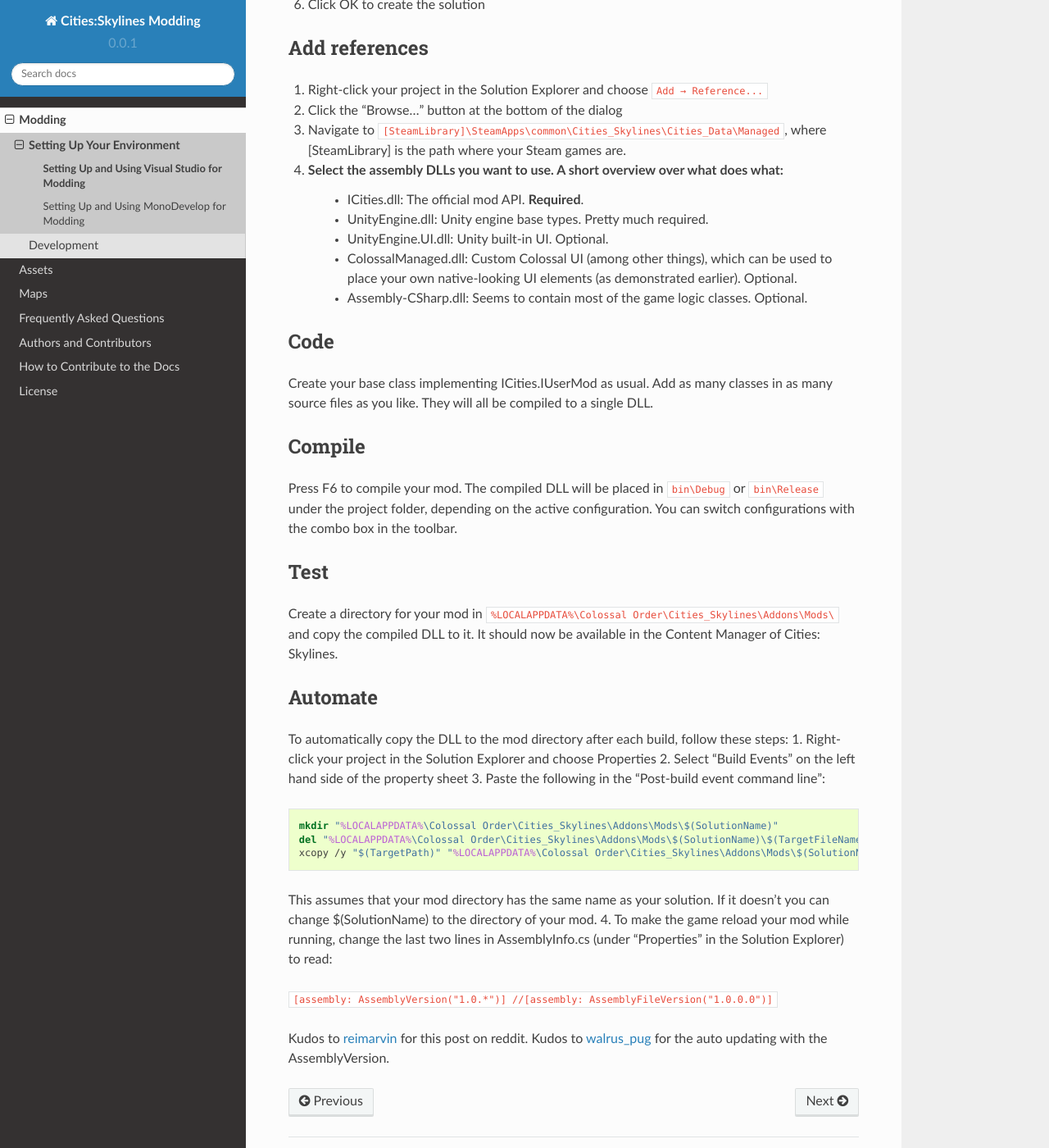
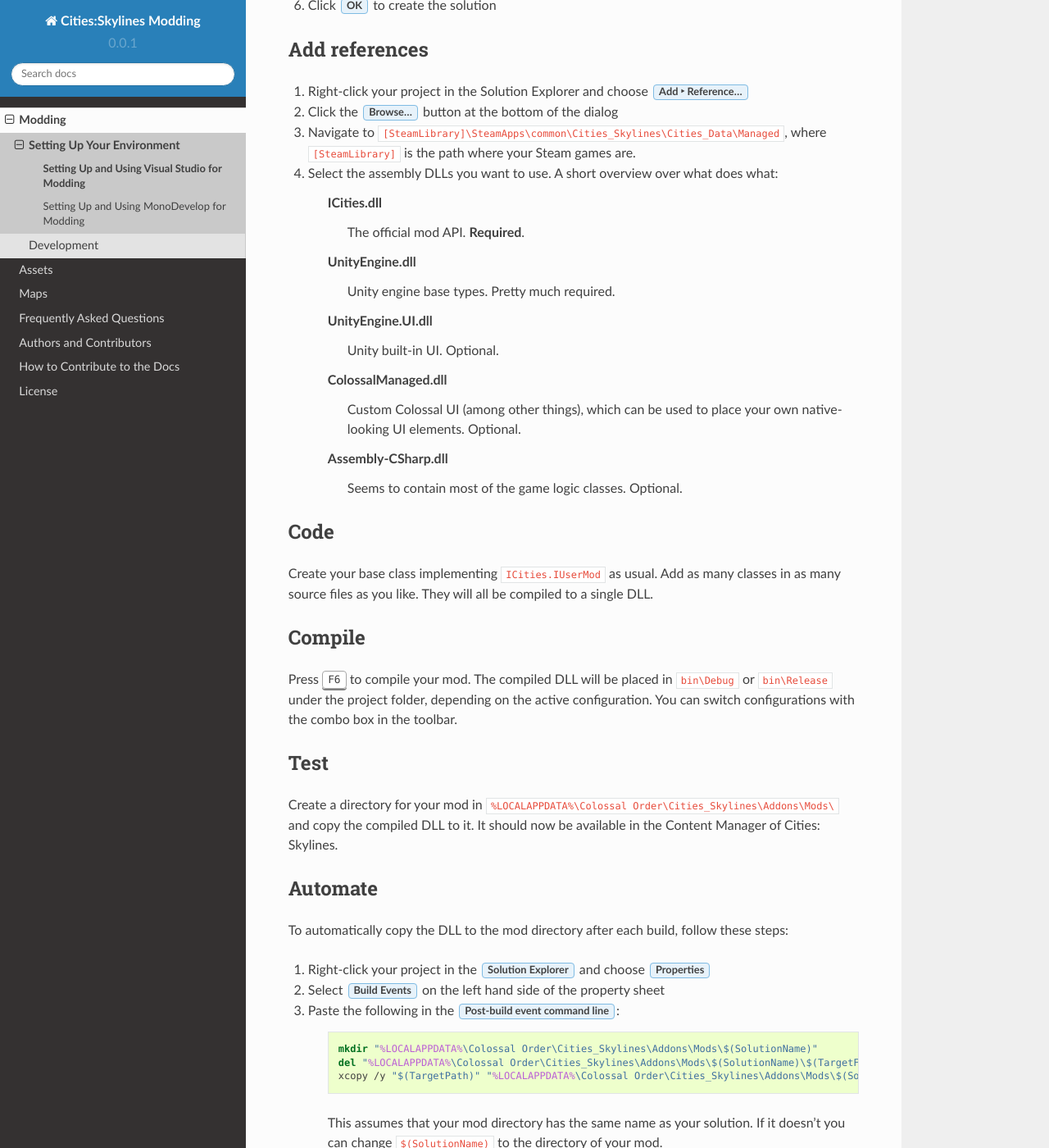
Before and after one commit to SkylinesModding/Docs, a Sphinx documentation site: the page built from docs/source/modding/Setting-Up-and-Using-Visual-Studio-for-Modding.rst, in a window 1280 px wide and 1400 px high, scrolled down 495 px. Shown: the whole window at 82% size. Built offline with Sphinx 7.4.7 and the Read the Docs theme 2.0.0, drawn with Linux system fonts in a browser that asks for light colours; some of the changed text lies outside the part shown.

Commit message:
Fix several formatting issues in 'Setting Up and Using Visual Studio for Modding'

```diff
--- a/docs/source/modding/Setting-Up-and-Using-Visual-Studio-for-Modding.rst
+++ b/docs/source/modding/Setting-Up-and-Using-Visual-Studio-for-Modding.rst
@@ -12,37 +12,47 @@
 =================================
 
 1. Start Visual Studio
-2. Click ``File → New → Project...`` or press Ctrl+Shift+N
-3. Select the "Class Library" template for the "Visual C#" language (other .NET languages should work, but I haven't tried that)
+2. Click :menuselection:`File --> New --> Project…` or press :kbd:`Ctrl+Shift+N`
+3. Select the :guilabel:`Class Library` template for the :guilabel:`Visual C#` language (other .NET languages should work, but I haven't tried that)
 4. Enter a name for your project
 5. Choose any location you'd like for your project, but don't use the mod directory
-6. Click OK to create the solution
+6. Click :guilabel:`OK` to create the solution
 
 
 Add references
 ==============
 
-1. Right-click your project in the Solution Explorer and choose ``Add → Reference...``
-2. Click the "Browse..." button at the bottom of the dialog
-3. Navigate to ``[SteamLibrary]\SteamApps\common\Cities_Skylines\Cities_Data\Managed``, where [SteamLibrary] is the path where your Steam games are.
+1. Right-click your project in the Solution Explorer and choose :menuselection:`Add --> Reference…`
+2. Click the :guilabel:`Browse…` button at the bottom of the dialog
+3. Navigate to ``[SteamLibrary]\SteamApps\common\Cities_Skylines\Cities_Data\Managed``, where ``[SteamLibrary]`` is the path where your Steam games are.
 4. Select the assembly DLLs you want to use. A short overview over what does what:
-    * ICities.dll: The official mod API. **Required**.
-    * UnityEngine.dll: Unity engine base types. Pretty much required.
-    * UnityEngine.UI.dll: Unity built-in UI. Optional.
-    * ColossalManaged.dll: Custom Colossal UI (among other things), which can be used to place your own native-looking UI elements (as demonstrated earlier). Optional.
-    * Assembly-CSharp.dll: Seems to contain most of the game logic classes. Optional.
+
+    ICities.dll
+      The official mod API. **Required**.
+
+    UnityEngine.dll
+      Unity engine base types. Pretty much required.
+
+    UnityEngine.UI.dll
+      Unity built-in UI. Optional.
+
+    ColossalManaged.dll
+      Custom Colossal UI (among other things), which can be used to place your own native-looking UI elements. Optional.
+
+    Assembly-CSharp.dll
+      Seems to contain most of the game logic classes. Optional.
 
 
 Code
 ====
 
-Create your base class implementing ICities.IUserMod as usual. Add as many classes in as many source files as you like. They will all be compiled to a single DLL.
+Create your base class implementing ``ICities.IUserMod`` as usual. Add as many classes in as many source files as you like. They will all be compiled to a single DLL.
 
 
 Compile
 =======
 
-Press F6 to compile your mod. The compiled DLL will be placed in ``bin\Debug`` or ``bin\Release`` under the project folder, depending on the active configuration. You can switch configurations with the combo box in the toolbar.
+Press :kbd:`F6` to compile your mod. The compiled DLL will be placed in ``bin\Debug`` or ``bin\Release`` under the project folder, depending on the active configuration. You can switch configurations with the combo box in the toolbar.
 
 
 Test
@@ -55,23 +65,29 @@
 ========
 
 To automatically copy the DLL to the mod directory after each build, follow these steps:
-1. Right-click your project in the Solution Explorer and choose Properties
-2. Select "Build Events" on the left hand side of the property sheet
-3. Paste the following in the "Post-build event command line":
 
-.. code-block:: batch
+1. Right-click your project in the :guilabel:`Solution Explorer` and choose :guilabel:`Properties`
+2. Select :guilabel:`Build Events` on the left hand side of the property sheet
+3. Paste the following in the :guilabel:`Post-build event command line`:
 
-    mkdir "%LOCALAPPDATA%\Colossal Order\Cities_Skylines\Addons\Mods\$(SolutionName)"
-    del "%LOCALAPPDATA%\Colossal Order\Cities_Skylines\Addons\Mods\$(SolutionName)\$(TargetFileName)"
-    xcopy /y "$(TargetPath)" "%LOCALAPPDATA%\Colossal Order\Cities_Skylines\Addons\Mods\$(SolutionName)"
+    .. code-block:: batch
+
+        mkdir "%LOCALAPPDATA%\Colossal Order\Cities_Skylines\Addons\Mods\$(SolutionName)"
+        del "%LOCALAPPDATA%\Colossal Order\Cities_Skylines\Addons\Mods\$(SolutionName)\$(TargetFileName)"
+        xcopy /y "$(TargetPath)" "%LOCALAPPDATA%\Colossal Order\Cities_Skylines\Addons\Mods\$(SolutionName)"
+
+    This assumes that your mod directory has the same name as your solution.
+    If it doesn't you can change ``$(SolutionName)`` to the directory of your mod.
+
+4. To make the game reload your mod while running, change the last two lines in AssemblyInfo.cs (under :guilabel:`Properties` in the :guilabel:`Solution Explorer`) to read:
+
+    .. code-block:: c#
+
+        [assembly: AssemblyVersion("1.0.*")]
+        //[assembly: AssemblyFileVersion("1.0.0.0")]
 
 
-This assumes that your mod directory has the same name as your solution.
-If it doesn't you can change $(SolutionName) to the directory of your mod.
-4. To make the game reload your mod while running, change the last two lines in AssemblyInfo.cs (under "Properties" in the Solution Explorer) to read:
+Kudos to `reimarvin <http://www.reddit.com/user/reimarvin>`__ for this post on reddit.
 
-``[assembly: AssemblyVersion("1.0.*")]
-//[assembly: AssemblyFileVersion("1.0.0.0")]``
 
-Kudos to `reimarvin <http://www.reddit.com/user/reimarvin>`__ for this post on reddit.
-Kudos to `walrus_pug <http://www.reddit.com/user/walrus_pug>`__ for the auto updating with the AssemblyVersion.
+Kudos to `walrus_pug <http://www.reddit.com/user/walrus_pug>`__ for the auto updating with the ``AssemblyVersion``.
```
